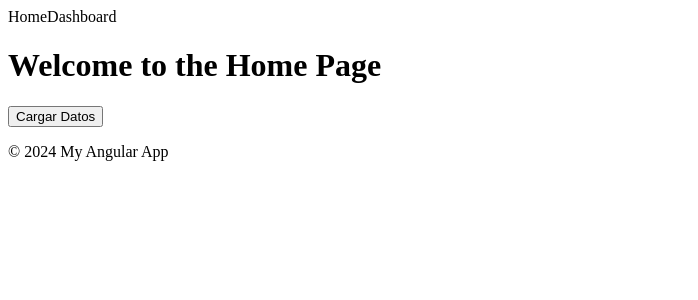
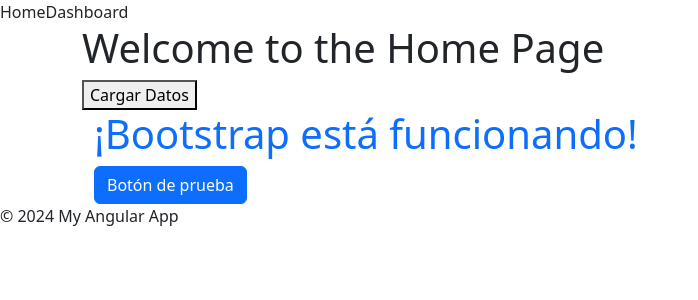
Before and after one commit to AlvaroOrtizP/DeepDiveRecord-WEB, an Angular app: page / in a window 1280 px wide. Shown: the top 300 px of the page, without its empty margins (0-698 px from the left). Built offline with nearby package versions, Linux system fonts and the light colour scheme.

Commit message:
Se añade bootstrap
Se añade bootstrap

```diff
--- a/angular.json
+++ b/angular.json
@@ -25,9 +25,12 @@
               "src/assets"
             ],
             "styles": [
-              "src/styles.css"
+              "src/styles.css",
+              "node_modules/bootstrap/dist/css/bootstrap.min.css"
             ],
-            "scripts": [],
+            "scripts": [
+              "node_modules/bootstrap/dist/js/bootstrap.bundle.min.js"
+            ],
             "server": "src/main.server.ts",
             "prerender": true,
             "ssr": {
--- a/package.json
+++ b/package.json
@@ -22,6 +22,7 @@
     "@angular/platform-server": "^17.3.0",
     "@angular/router": "^17.3.0",
     "@angular/ssr": "^17.3.7",
+    "bootstrap": "^5.3.3",
     "express": "^4.18.2",
     "ol": "^6.6.1",
     "rxjs": "~7.8.0",
--- a/src/app/app.component.html
+++ b/src/app/app.component.html
@@ -1,5 +1,9 @@
 <app-navbar></app-navbar>
 <div class="container">
   <router-outlet></router-outlet>
+  <div class="container">
+    <h1 class="text-primary">¡Bootstrap está funcionando!</h1>
+    <button class="btn btn-primary">Botón de prueba</button>
+  </div>
 </div>
 <app-footer></app-footer>
```
Also changed, not shown: 2 other files (tests, documents, lock files or other folders).
